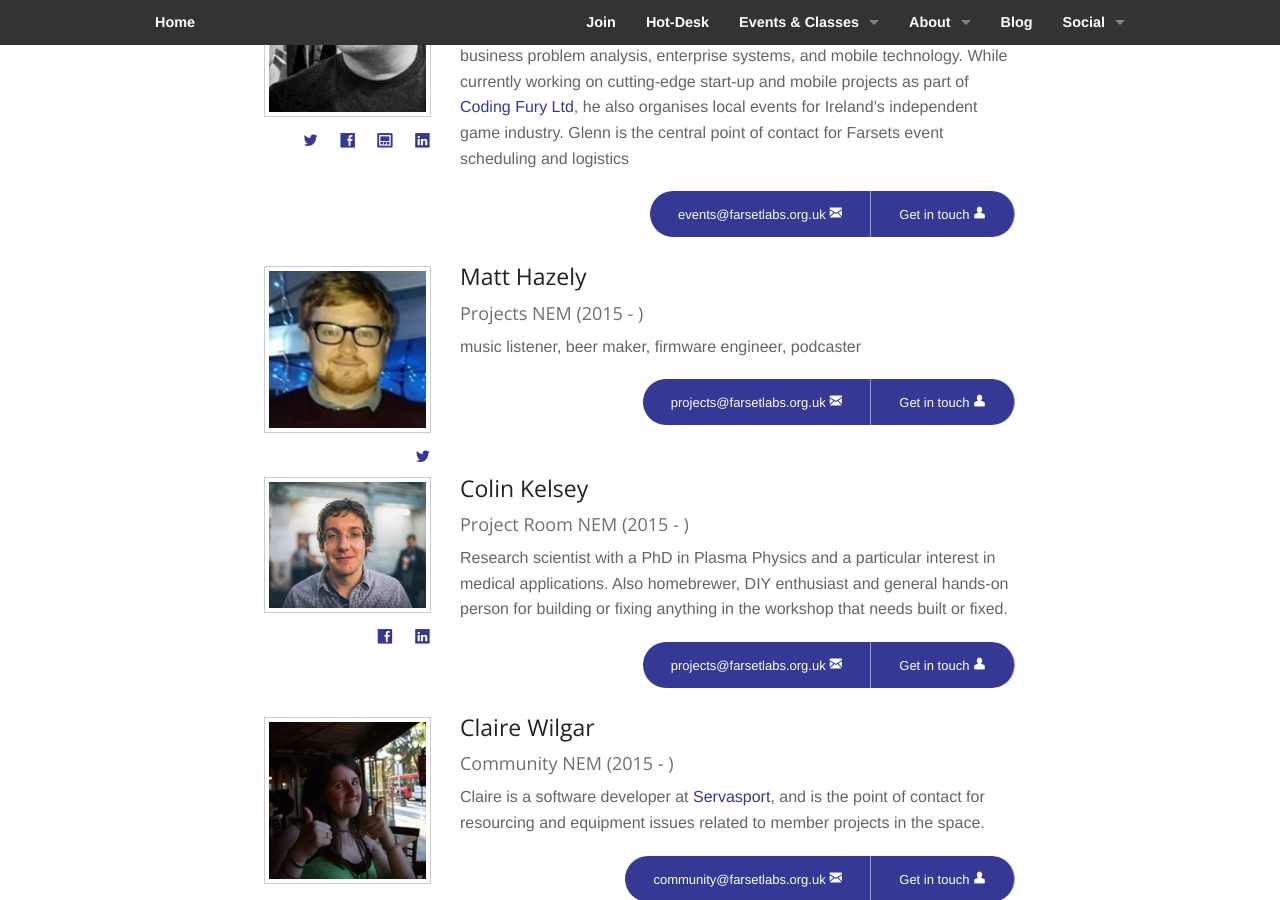
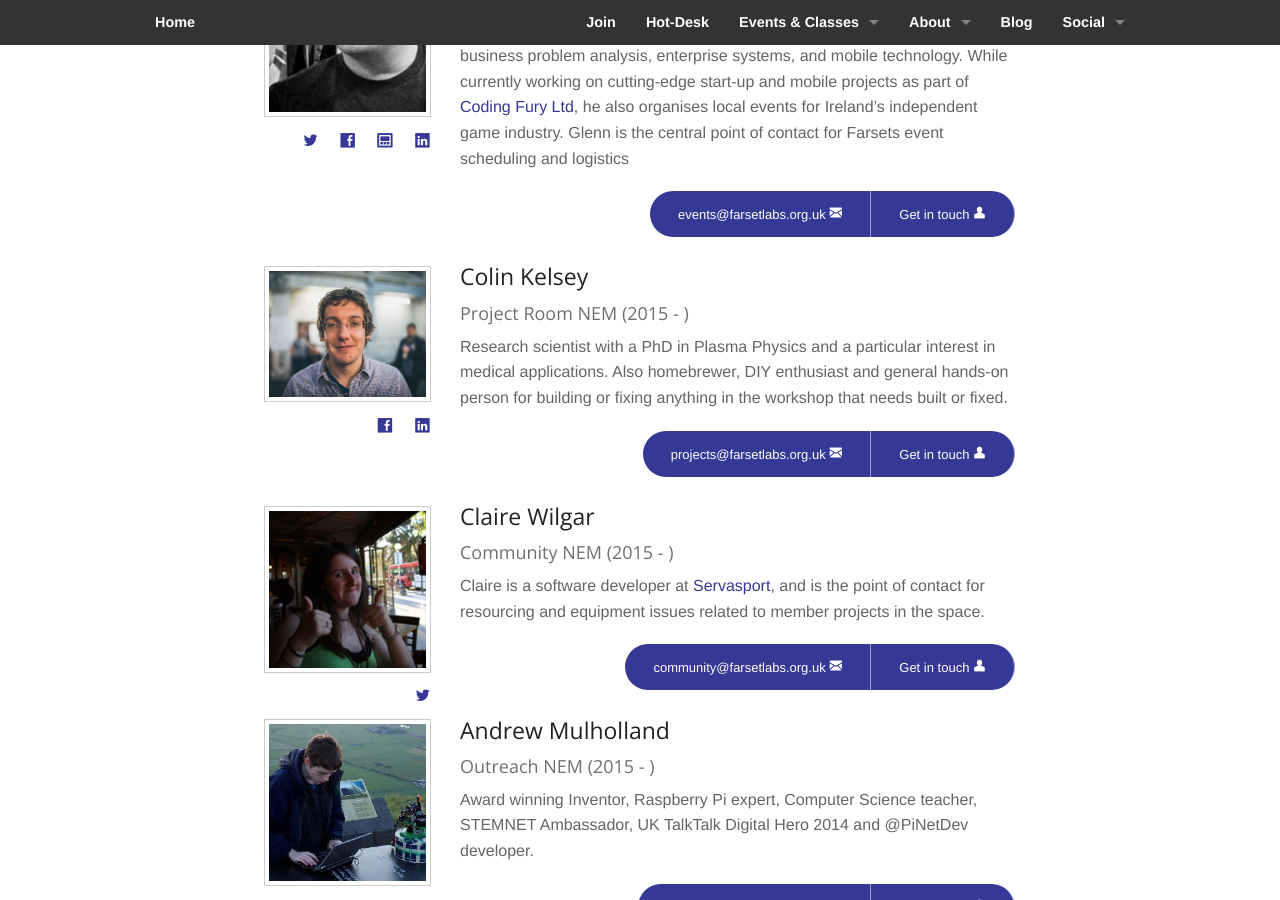
Before and after one commit to FarsetLabs/farsetlabs.github.io, a Jekyll site: the page built from about/index.html, in a window 1280 px wide and 900 px high, scrolled down 2136 px. Built offline with Jekyll 4.4.1, drawn with Linux system fonts in a browser that asks for light colours.

Commit message:
AD-136 Remove Matt from Role

```diff
--- a/_config.yml
+++ b/_config.yml
@@ -101,15 +101,6 @@ officers:
     website: "http://blitter.co.uk"
     linkedin: "glennrdavidson"
 
-  - name: Matt Hazely
-    username: hazley
-    year: 2015 -
-    title: "Projects NEM"
-    email: "projects@farsetlabs.org.uk"
-    discourse: "matthazley"
-    blurb: "music listener, beer maker, firmware engineer, podcaster"
-    twitter: "matthazley"
-
   - name: Colin Kelsey
     username: kelsey
     year: 2015 -
```
